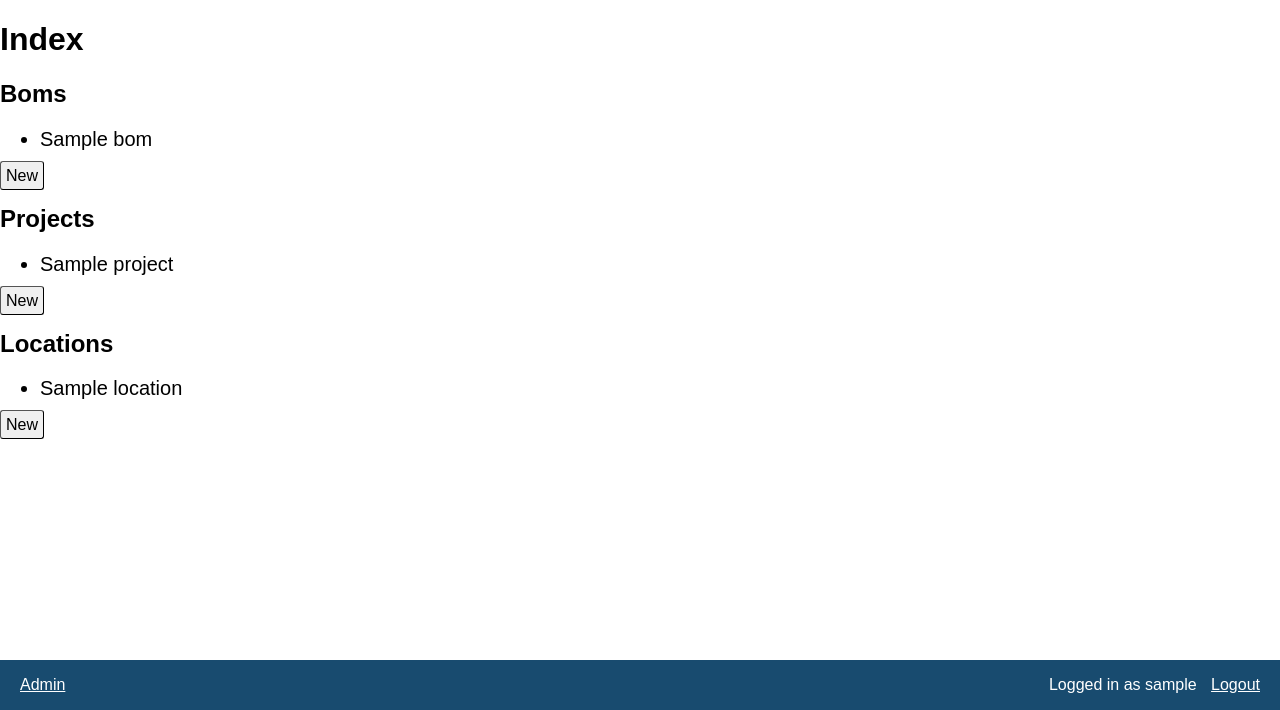
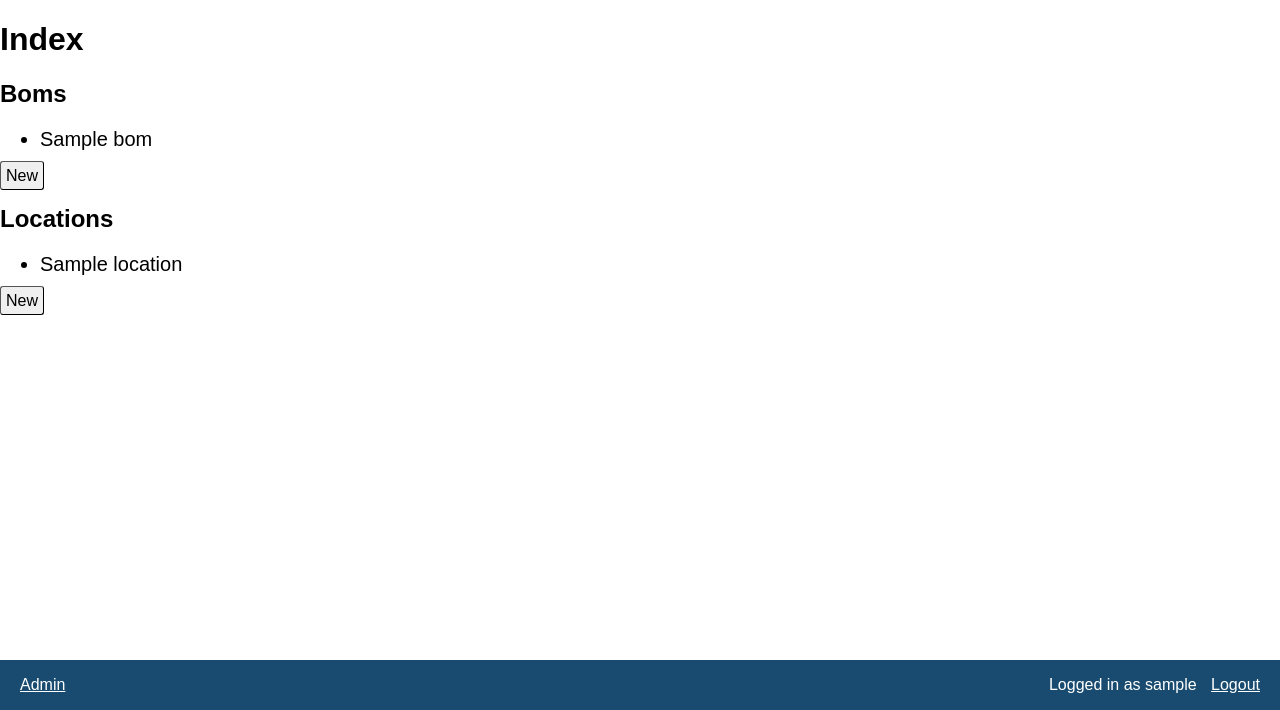
Before and after one commit to Fred-Sheppard/SF-Inventory, a Django app: page /index in a window 1280 px wide. Shown: the part 90-800 px from the top of the page. Run offline with Django 5.2, Linux system fonts and the light colour scheme; a user stored in the database is signed in; tables that the repository leaves empty hold one stand-in row (values such as "Sample post").

Commit message:
feat!: Combine Location and Project
BREAKING CHANGE: Project table has been removed to be combined with Location

```diff
--- a/app/admin.py
+++ b/app/admin.py
@@ -3,4 +3,4 @@ from django.contrib import admin
 from app.models import *
 
 # Register your models here.
-admin.site.register([Catalogue, Stock, Bom, BomItems, Location, Project])
+admin.site.register([Catalogue, Stock, Bom, BomItems, Location])
--- a/app/models.py
+++ b/app/models.py
@@ -66,20 +66,10 @@ class Location(models.Model):
         return self.location_name
 
 
-class Project(models.Model):
-    project_name = models.CharField(max_length=63)
-    date_created = models.DateTimeField(auto_now=True)
-    created_by = models.CharField(max_length=20, null=True)
-
-    def __str__(self):
-        return self.project_name
-
-
 class Stock(models.Model):
     stock_id = models.AutoField(primary_key=True)
     part_number = models.ForeignKey(Catalogue, models.CASCADE, db_column='part_number')
-    location = models.ForeignKey(Location, models.DO_NOTHING)
-    project = models.ForeignKey(Project, models.DO_NOTHING, blank=True, null=True)
+    location = models.ForeignKey(Location, models.DO_NOTHING, verbose_name='Location/Project')
     quantity = models.PositiveIntegerField(validators=[MinValueValidator(1)])
     comment = models.TextField(blank=True, null=True)
     check_out = models.CharField(default='x', max_length=1, editable=False, auto_created=True)
@@ -95,7 +85,6 @@ class CheckedOutStock(models.Model):
     checked_out_id = models.AutoField(primary_key=True, verbose_name='ID')
     part_number = models.ForeignKey(Catalogue, models.CASCADE, db_column='part_number')
     location = models.ForeignKey(Location, models.DO_NOTHING)
-    project = models.ForeignKey(Project, models.DO_NOTHING, blank=True, null=True)
     quantity = models.PositiveIntegerField(validators=[MinValueValidator(1)])
     comment = models.TextField(blank=True, null=True)
     last_modified = models.DateTimeField(auto_now=True)
@@ -106,7 +95,6 @@ class CheckedOutStock(models.Model):
         return CheckedOutStock(
             part_number=stock.part_number,
             location=stock.location,
-            project=stock.project,
             quantity=stock.quantity,
             comment=stock.comment,
         )
--- a/app/tables.py
+++ b/app/tables.py
@@ -40,7 +40,6 @@ class CatalogueTable(tables.Table):
 class StockTable(tables.Table):
     part_number = tables.Column(linkify={"viewname": "catalogue_entry", "args": [Accessor("part_number")]})
     location = tables.Column(linkify={"viewname": "location", "args": [Accessor("location__id")]})
-    project = tables.Column(linkify={"viewname": "project", "args": [Accessor("project__id")]})
     check_out = tables.Column(linkify={"viewname": "checkout_stock", "args": [Accessor("stock_id")]})
 
     class Meta:
--- a/app/templates/index.html
+++ b/app/templates/index.html
@@ -8,13 +8,6 @@
         {% endfor %}
     </ul>
     <a href="/bom/new" class="button">New</a>
-    <h2>Projects</h2>
-    <ul>
-        {% for project in projects %}
-            <li><a href="/project/{{ project.id }}">{{ project.project_name }}</a></li>
-        {% endfor %}
-    </ul>
-    <a href="/project/new" class="button">New</a>
     <h2>Locations</h2>
     <ul>
         {% for location in locations %}
--- a/app/urls.py
+++ b/app/urls.py
@@ -21,7 +21,5 @@ urlpatterns = [
     path('generate_bom_checklist/<int:bom_id>', views.generate_bom_checklist, name='generate_bom_checklist'),
     path('location/new', views.location_new, name='location_new'),
     path('location/<int:loc_id>', views.location, name='location'),
-    path('project/new', views.project_new, name='project_new'),
-    path('project/<int:project_id>', views.project, name='project'),
     path('brand/<int:brand_id>', views.brand, name='brand'),
 ]
--- a/app/views.py
+++ b/app/views.py
@@ -8,9 +8,9 @@ from django.http import HttpResponseRedirect
 from django.shortcuts import render, redirect, get_object_or_404
 from django.urls.base import reverse_lazy
 
-from app.forms import StockForm, CatalogueForm, BomItemsForm, ProjectForm, LocationForm, BomForm, BomChecklistForm, \
+from app.forms import StockForm, CatalogueForm, BomItemsForm, LocationForm, BomForm, BomChecklistForm, \
     StockFilterForm, CatalogueEditForm, UserCreateForm, CheckoutForm, BomItemsFormset
-from app.models import Stock, Catalogue, Bom, BomItems, Location, Project, BomChecklist, CheckedOutStock, Brand
+from app.models import Stock, Catalogue, Bom, BomItems, Location, BomChecklist, CheckedOutStock, Brand
 from app.tables import CatalogueTable, StockTable, BomItemsTable, BomChecklistTable
 
 
@@ -90,9 +90,8 @@ def default(request):
 @login_required
 def index(request):
     boms = Bom.objects.all().order_by('name')
-    projects = Project.objects.all().order_by('project_name')
     locations = Location.objects.all().order_by('location_name')
-    return render(request, 'index.html', {'boms': boms, 'projects': projects, 'locations': locations})
+    return render(request, 'index.html', {'boms': boms, 'locations': locations})
 
 
 @login_required
@@ -103,7 +102,6 @@ def handle_stock_form(request, form):
         entry = Stock.objects.get(
             part_number=form.cleaned_data['part_number'],
             location=form.cleaned_data['location'],
-            project=form.cleaned_data['project']
         )
         entry.quantity += form.cleaned_data['quantity']
     except Stock.DoesNotExist:
@@ -120,14 +118,11 @@ def handle_stock_filter(request, form) -> str:
 
     part_number = form.cleaned_data['part_number']
     location_ = Location.objects.filter(location_name=form.cleaned_data['location']).first()
-    project_ = Project.objects.filter(project_name=form.cleaned_data['project']).first()
     url = reverse_lazy('stock') + '?'
     if part_number is not None:
         url += f'part_number={part_number}&'
     if location_:
         url += f'location={location_.id}&'
-    if project_:
-        url += f'project={project_.id}&'
     # Remove the final &
     return url[:-1]
 
@@ -136,14 +131,11 @@ def handle_stock_filter(request, form) -> str:
 def filter_stock_from_parameters(request) -> QuerySet:
     part_number_ = request.GET.get('part_number')
     location_ = request.GET.get('location')
-    project_ = request.GET.get('project')
     query = Q()
     if part_number_:
         query &= Q(part_number=part_number_)
     if location_:
         query &= Q(location=location_)
-    if project_:
-        query &= Q(project=project_)
     return Stock.objects.filter(query).all()
 
 
@@ -276,27 +268,10 @@ def location(request, loc_id):
 
 
 @login_required
-def project(request, project_id):
-    project_ = get_object_or_404(Project, id=project_id)
-    table = StockTable(Stock.objects.filter(project=project_).all())
-    return render(request, 'table.html', {'table': table, 'heading': project_.project_name})
-
-
-@login_required
 def brand(request, brand_id):
     brand_ = get_object_or_404(Brand, brand_id=brand_id)
     table = CatalogueTable(Catalogue.objects.filter(brand=brand_).all(), order_by='part_number')
     return render(request, 'table.html', {'table': table, 'heading': brand_.name})
-
-
-@login_required
-def project_new(request):
-    context = {
-        'heading': 'New Project',
-        'button_url': '/index',
-        'button_text': 'View all Projects',
-    }
-    return Util.form_page(request, ProjectForm, index, context)
 
 
 @login_required
```
Also changed, not shown: app/forms.py (+1 -9 lines).
